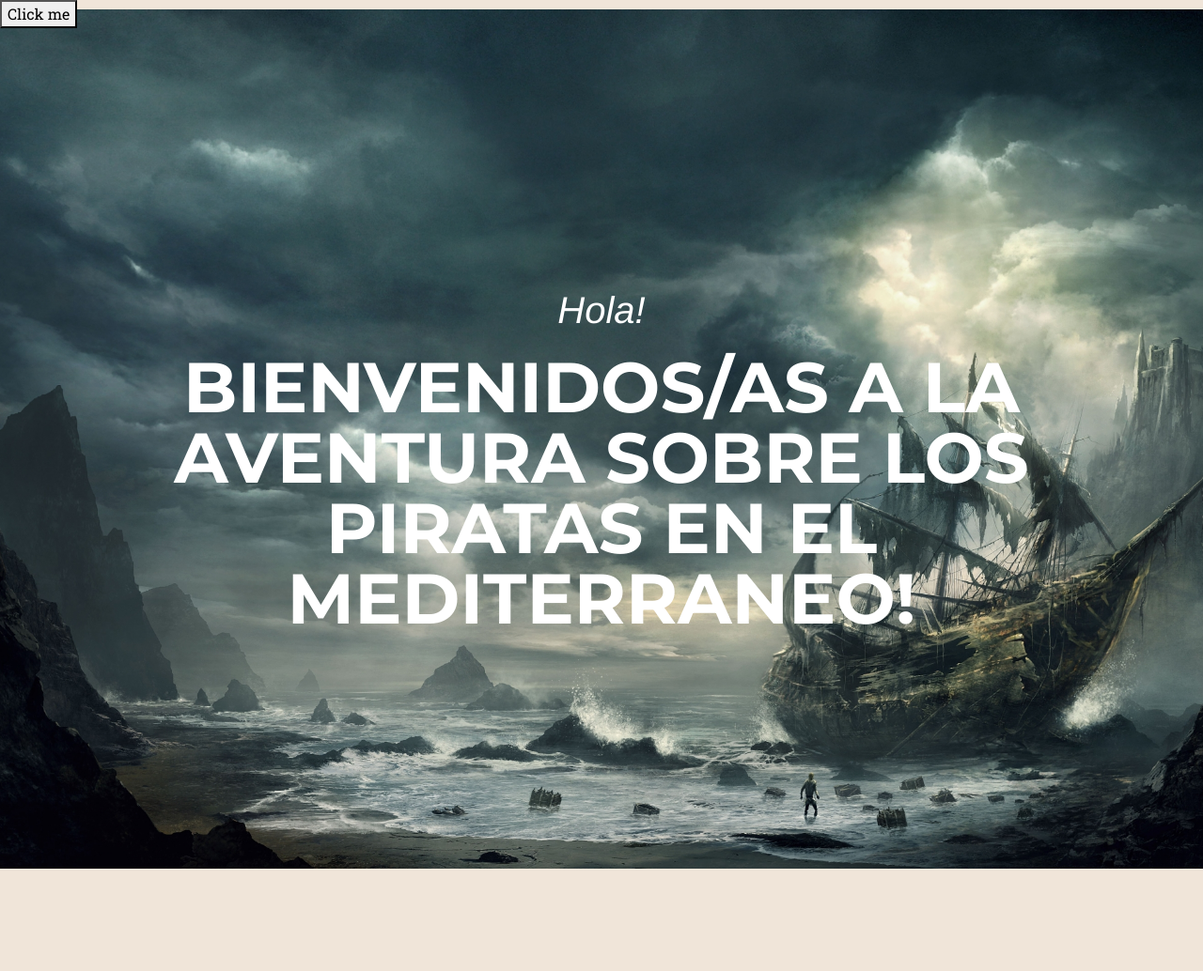
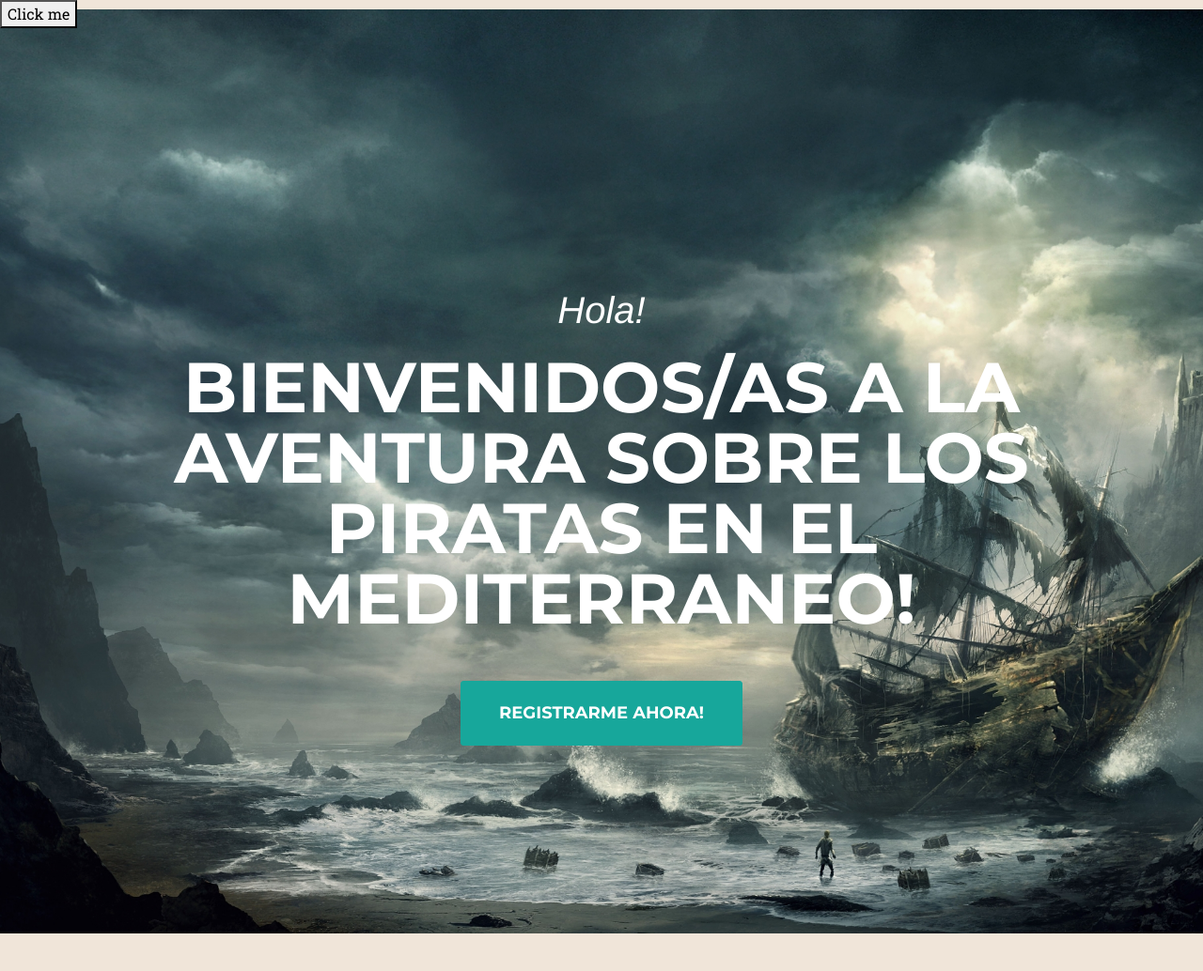
Before and after one commit to XavierLiceran/PirateTeaParty, a PHP site: page / in a window 1280 px wide. Shown: the part 60-1094 px from the top of the page at 94% size. Run offline with PHP 8.4, Linux system fonts and the light colour scheme; some web fonts are replaced.

Commit message:
16-12-2018
Dani: he puesto el botón para registrar en index.php

```diff
--- a/index.php
+++ b/index.php
@@ -28,7 +28,7 @@
             <div class="intro-text">
                 <div class="intro-lead-in">Hola!</div>
                 <div class="intro-heading">Bienvenidos/as a la aventura sobre los piratas en el mediterraneo!</div>
-                <!-- <a href="#services" class="page-scroll btn btn-xl">Quiero unirme!</a> -->
+                <button type="button" class="page-scroll btn btn-xl" data-toggle="modal" data-target="#registerModal">Registrarme ahora!</button>
             </div>
         </div>
     </header>
```
